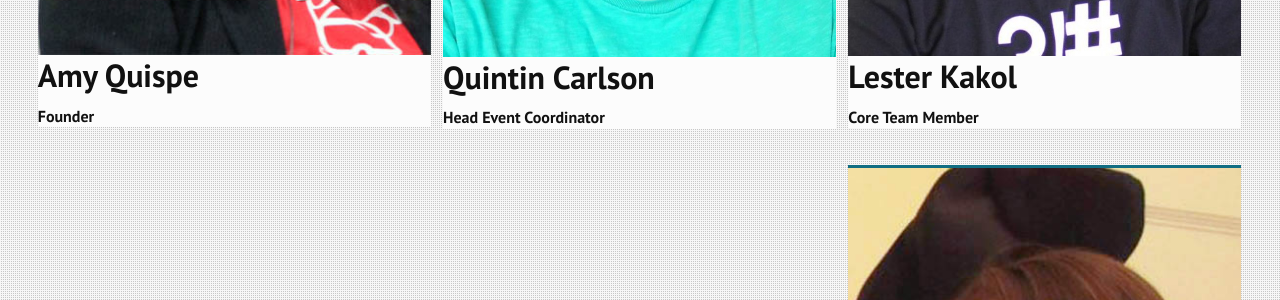
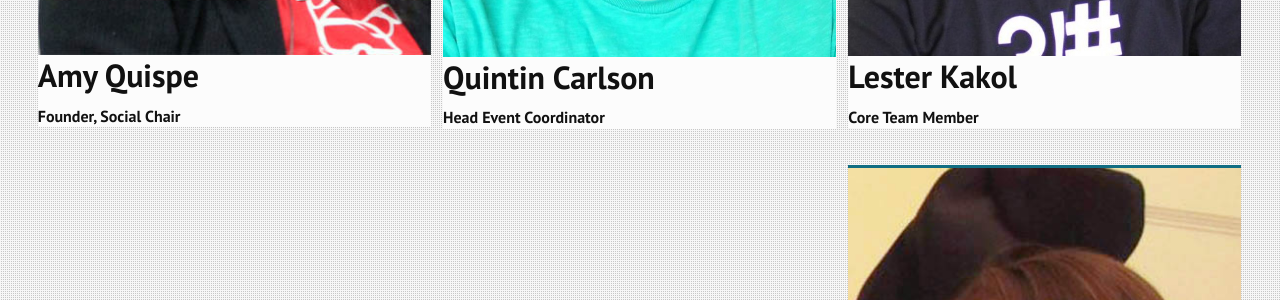
Before and after one commit to ScottyLabs/scottylabs.github.io, a Jekyll site: the page built from about.html, in a window 1280 px wide and 900 px high, scrolled down 2601 px. Shown: the part 154-454 px from the top of the window. Built offline with Jekyll 4.4.1, drawn with Linux system fonts in a browser that asks for light colours.

Commit message:
use quotes so amy's title is preserved

```diff
--- a/about.html
+++ b/about.html
@@ -5,7 +5,7 @@ people:
   - {name: Julia Teitelbaum, photo_url: juliat.jpg, title: Director}
   - {name: Jeff Cooper, photo_url: jeff.jpg, title: Director of Operations}
   - {name: Drew Inglis, photo_url: drew.jpg, title: Director of Technology}
-  - {name: Amy Quispe, photo_url: amy.jpg, title: Founder, Social Chair}
+  - {name: Amy Quispe, photo_url: amy.jpg, title: "Founder, Social Chair"}
   - {name: Quintin Carlson, photo_url: quintin.jpg, title: Head Event Coordinator }
   - {name: Lester Kakol, photo_url: lester.jpg, title: Core Team Member}
   - {name: Kellie Medlin, photo_url: kellie.jpg, title: Core Team Member}
```
